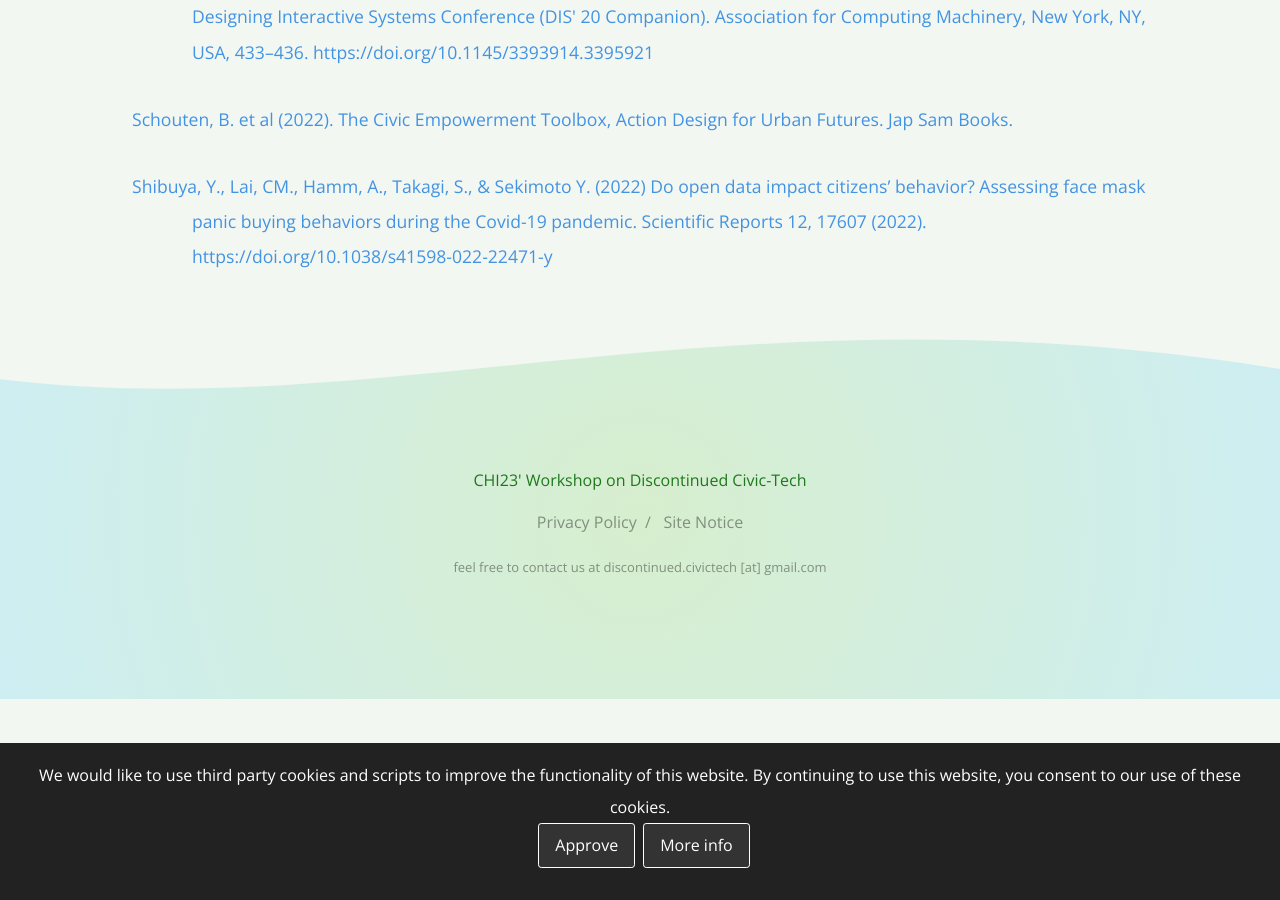
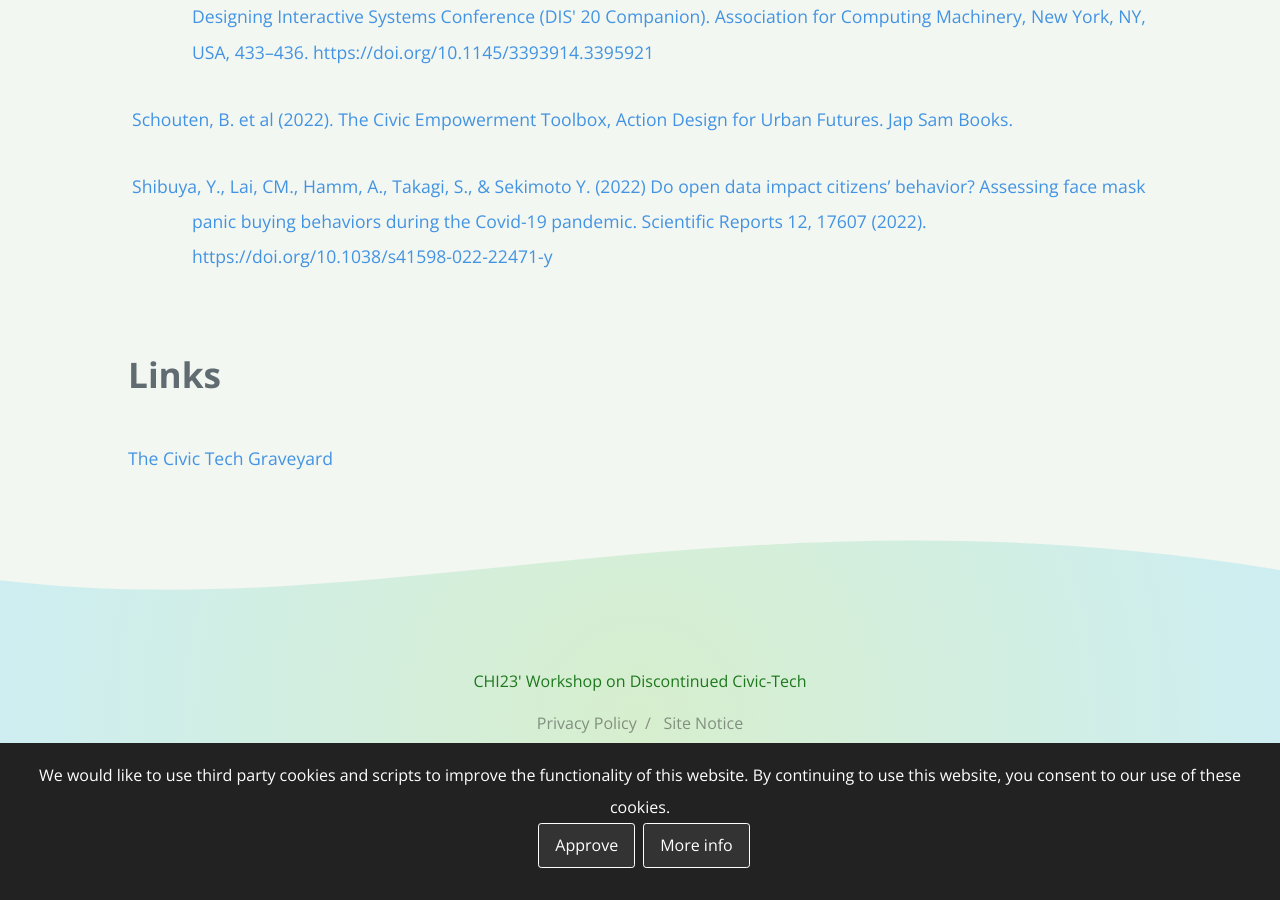
Before and after one commit to discontinued-civictech/discontinued-civictech.github.io, a Jekyll site: the page built from references.md, in a window 1280 px wide and 900 px high, scrolled down 1035 px. Built offline with Jekyll 4.4.1, drawn with Linux system fonts in a browser that asks for light colours; our own code applies the rules of GitHub Pages for plain Markdown files.

Commit message:
add link

```diff
--- a/references.md
+++ b/references.md
@@ -19,3 +19,6 @@ layout: default
 <p><a href="https://www.nature.com/articles/s41598-022-22471-y" target="_blank">Shibuya, Y., Lai, CM., Hamm, A., Takagi, S., & Sekimoto Y. (2022) Do open data impact citizens’ behavior? Assessing face mask panic buying behaviors during the Covid-19 pandemic. Scientific Reports 12, 17607 (2022). https://doi.org/10.1038/s41598-022-22471-y</a></p>
 
 </div>
+
+# Links
+<p><a href="https://civictech.guide/graveyard/" target="_blank">The Civic Tech Graveyard</a></p>
```
